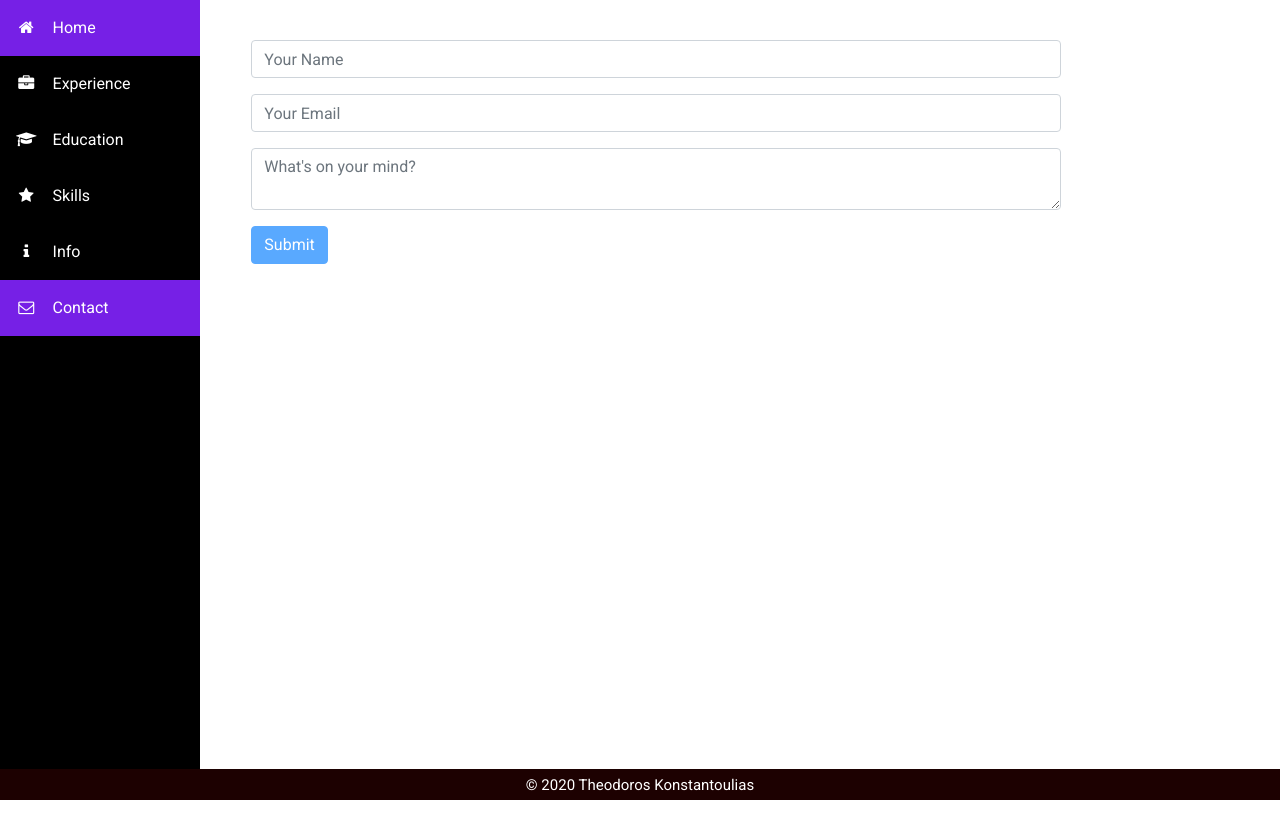
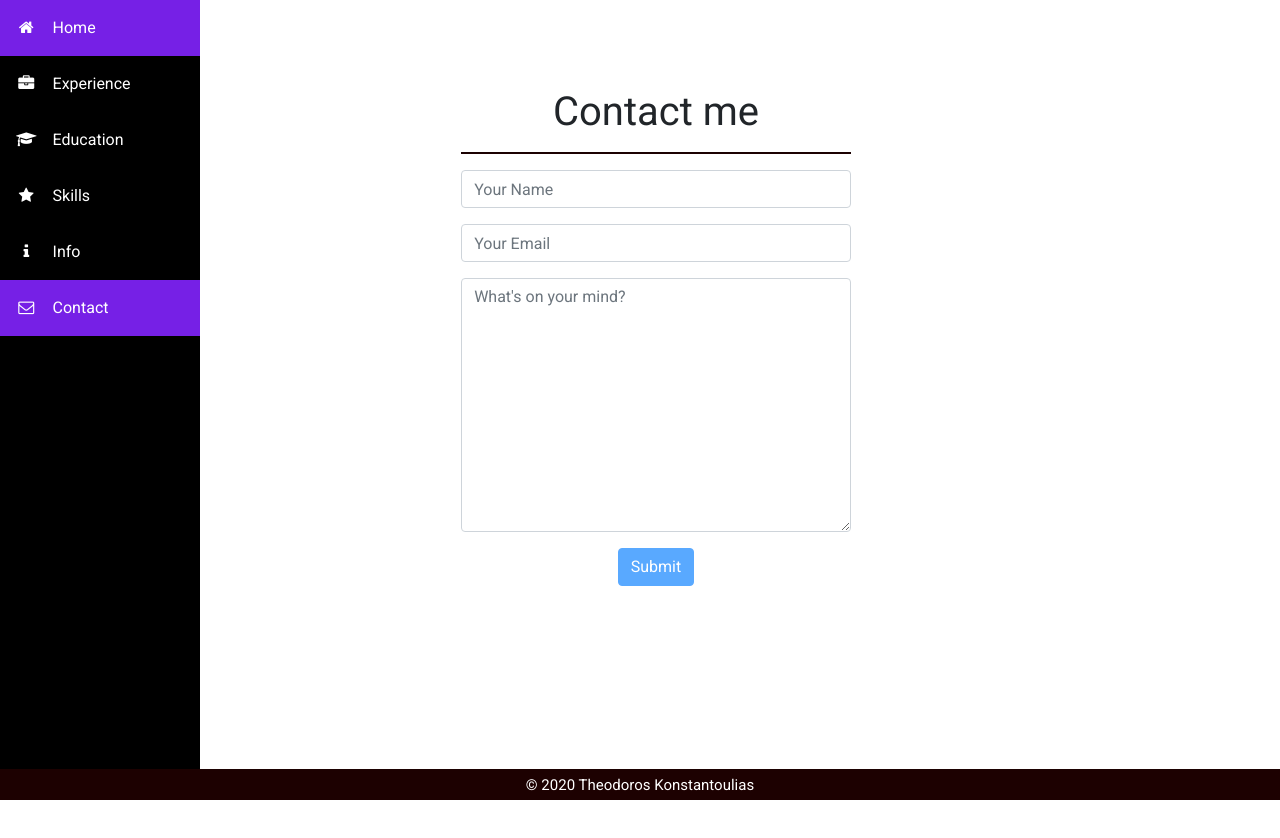
Before and after one commit to thodoriskonstantoulias/CV_Project, an Angular app in the folder CV-Project/: page /contact in a window 1280 px wide. Shown: the top 838 px of the page. Built offline with nearby package versions, Linux system fonts and the light colour scheme.

Commit message:
Contact page Part 3 : Putting it all together

```diff
--- a/CV-Project/src/app/contact/contact.component.css
+++ b/CV-Project/src/app/contact/contact.component.css
@@ -1,3 +1,4 @@
+
 .ng-invalid.ng-dirty {
     border-color: red;
     border-width: medium;
@@ -7,3 +8,17 @@
     border-color: green;
     border-width: medium;
 }
+
+.container {
+    text-align: center;
+}
+
+form {
+    width: 50%;
+    display: inline-block;
+}
+
+hr{
+    background-color: rgb(29, 1, 1);
+    height: 1px;
+}
--- a/CV-Project/src/app/contact/contact.component.html
+++ b/CV-Project/src/app/contact/contact.component.html
@@ -1,6 +1,19 @@
+<div class="wrapper-page">
   <br>
+  <div class="alert alert-success" *ngIf='successFlag'>
+    <strong>Your message was sent. I will contact you as soon as i can. Thank you</strong>
+  </div>
+  <div class="alert alert-danger" *ngIf='errorFlag'>
+    <strong>An error occured</strong>
+  </div>
+  <br>
+  <br>
+
+  <div class="container">
     <form (ngSubmit)="processForm()" #form="ngForm">
 
+      <h1 class="text-center">Contact me</h1>
+      <hr>
       <div class="form-group">
         <input type="text" name="name" class="form-control"
                 placeholder="Your Name" [(ngModel)]="name" required #nameInput="ngModel">
@@ -10,15 +23,15 @@
       </div>
 
       <div class="form-group">
-      <input type="email" name="email" class="form-control"
+        <input type="email" name="email" class="form-control" email="true"
                 placeholder="Your Email" [(ngModel)]="email" required #emailInput="ngModel">
           <div class="text-danger" *ngIf="emailInput.invalid && emailInput.dirty">
-             Email is required
+                Email is invalid
           </div>
       </div>
 
       <div class="form-group">
-      <textarea class="form-control" name="message"
+        <textarea class="form-control" name="message"  rows="10" cols="50"
                   placeholder="What's on your mind?" [(ngModel)]="message" required #messageInput="ngModel">
         </textarea>
         <div class="text-danger" *ngIf="messageInput.invalid && messageInput.dirty">
@@ -29,3 +42,5 @@
       <button type="submit" [disabled]="form.invalid" class="btn btn-primary">Submit</button>
 
     </form>
+  </div>
+</div>
--- a/CV-Project/src/app/contact/contact.component.ts
+++ b/CV-Project/src/app/contact/contact.component.ts
@@ -1,4 +1,4 @@
-import { Component, OnInit } from '@angular/core';
+import { Component, OnInit  } from '@angular/core';
 import { MailService } from '../services/mail.service';
 
 @Component({
@@ -10,6 +10,8 @@ export class ContactComponent implements OnInit {
   name: string;
   email: string;
   message: string;
+  successFlag : boolean =  false;
+  errorFlag : boolean = false;
   private mailUrl = "https://formspree.io/xgenowed";
   constructor(private mailService : MailService) { }
 
@@ -19,9 +21,22 @@ export class ContactComponent implements OnInit {
   processForm(){
       this.mailService.postMail(this.mailUrl,this.email,this.message)
           .subscribe(
-            data =>  console.log("Success"),
-            error => console.log("Error")
+            data =>  {
+              this.successFlag = true;
+              this.clearFlagsAfterTime();
+            },
+            error => {
+              this.errorFlag = true;
+              this.clearFlagsAfterTime();
+            }
           );
   }
 
+  clearFlagsAfterTime(){
+    setTimeout(() => {
+      this.errorFlag = false;
+      this.successFlag = false;
+    }, 2000);
+  }
+
 }
```
Lines whose indentation alone changed are shown as unchanged.
